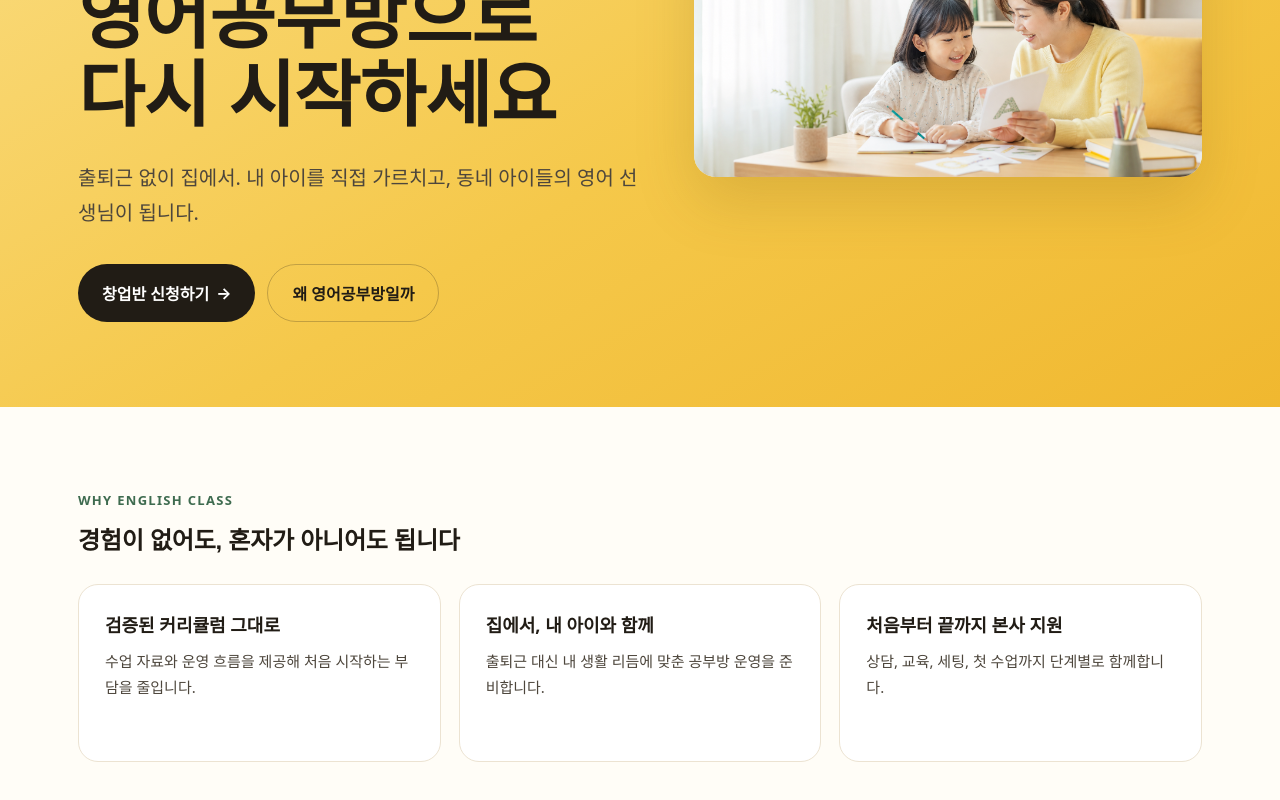
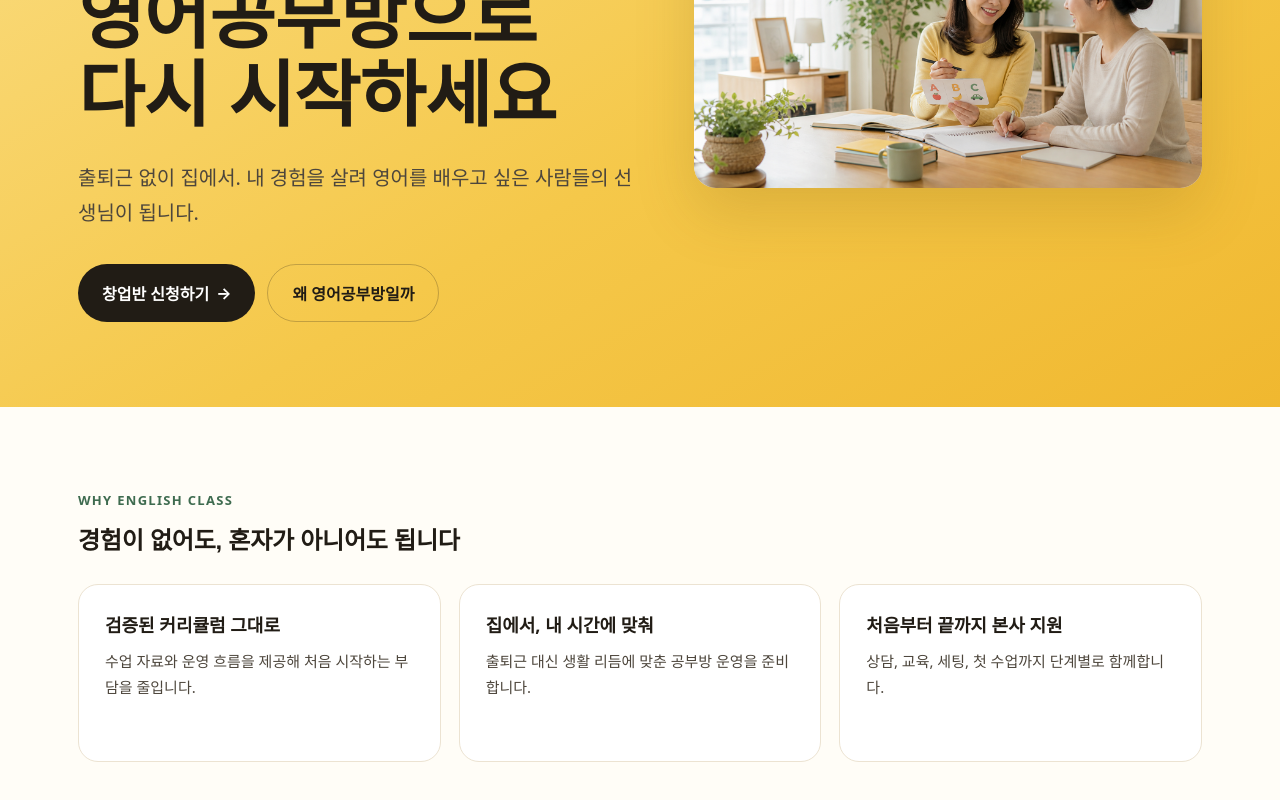
Before and after one commit to lsk7209/grinda-mam, a Next.js app: page / in a window 1280 px wide. Shown: the part 394-1194 px from the top of the page. Built offline with nearby package versions, Linux system fonts and the light colour scheme; a web font is replaced by a local one.

Commit message:
Replace homepage hero with adult lesson photo

```diff
--- a/app/page.tsx
+++ b/app/page.tsx
@@ -24,7 +24,7 @@ export default function HomePage() {
                 다시 시작하세요
               </h1>
               <p className="home-lead">
-                출퇴근 없이 집에서. 내 아이를 직접 가르치고, 동네 아이들의 영어 선생님이 됩니다.
+                출퇴근 없이 집에서. 내 경험을 살려 영어를 배우고 싶은 사람들의 선생님이 됩니다.
               </p>
               <div className="home-cta">
                 <Link className="btn btn-dark" href="/product/english-class-startup">
@@ -39,7 +39,7 @@ export default function HomePage() {
             <div className="home-visual">
               <Image
                 src="/images/home-hero-korean-mom-english.png"
-                alt="한국인 엄마가 집에서 아이에게 영어를 가르치는 모습"
+                alt="한국인 성인 여성이 집에서 다른 성인 여성에게 영어를 가르치는 모습"
                 width={1792}
                 height={1024}
                 priority
@@ -58,8 +58,8 @@ export default function HomePage() {
               <p>수업 자료와 운영 흐름을 제공해 처음 시작하는 부담을 줄입니다.</p>
             </article>
             <article>
-              <strong>집에서, 내 아이와 함께</strong>
-              <p>출퇴근 대신 내 생활 리듬에 맞춘 공부방 운영을 준비합니다.</p>
+              <strong>집에서, 내 시간에 맞춰</strong>
+              <p>출퇴근 대신 생활 리듬에 맞춘 공부방 운영을 준비합니다.</p>
             </article>
             <article>
               <strong>처음부터 끝까지 본사 지원</strong>
```
Also changed, not shown: public/images/home-hero-korean-mom-english.png.
